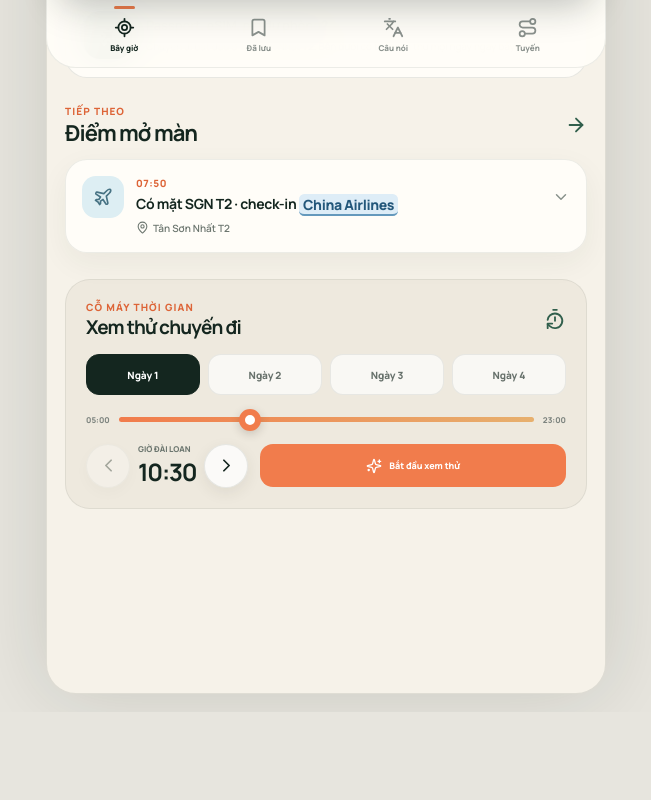
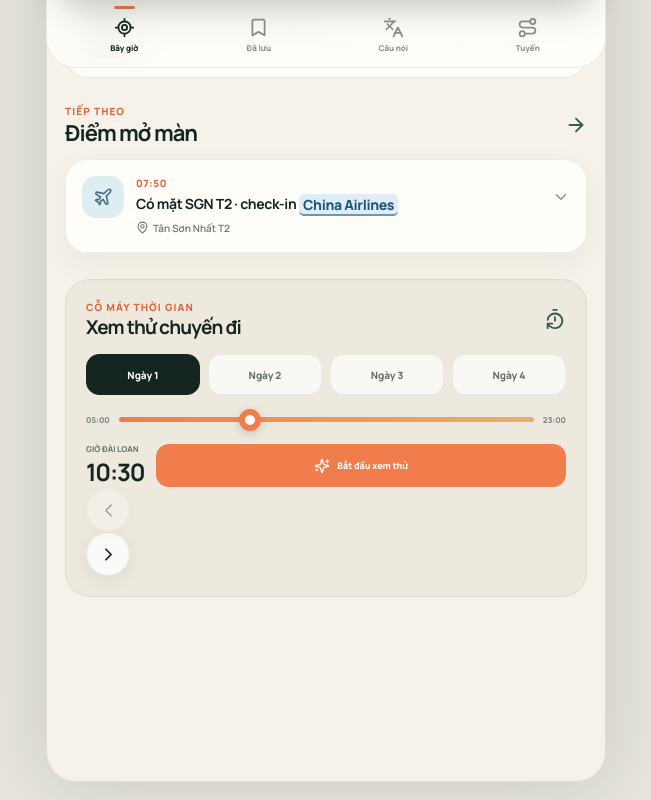
Before and after one commit to tranhiepdat/TripGuide, a React (Vite) app: page / in a window 1280 px wide. Shown: the part 714-1514 px from the top of the page, without its empty margins (314-965 px from the left). Before the commit the page ends 1426 px from the top, so only its background shows below. Built offline with nearby package versions, Linux system fonts and the light colour scheme.

Commit message:
feat: add fixed destination navigation controls

```diff
--- a/src/App.tsx
+++ b/src/App.tsx
@@ -523,9 +523,25 @@ function PreviewControls({
         <span>23:00</span>
       </div>
       <div className="preview-commit">
-        <div className="preview-time-control" role="group" aria-label="Chuyển giữa các điểm trong lịch trình">
+        <div className="preview-time-readout">
+          <small>Giờ Đài Loan</small>
+          <output htmlFor="preview-time-range" aria-live="polite" aria-atomic="true">
+            <strong>{formatPreviewClock(previewMinutes)}</strong>
+          </output>
+        </div>
+        {enabled ? (
+          <button className="secondary-action" type="button" onClick={onReset}>
+            <RefreshCcw size={16} /> Về thời gian thật
+          </button>
+        ) : (
+          <button className="primary-action" type="button" onClick={onEnable}>
+            <Sparkles size={16} /> Bắt đầu xem thử
+          </button>
+        )}
+      </div>
+      <div className="destination-side-controls" role="group" aria-label="Chuyển giữa các điểm trong lịch trình">
           <button
-            className="destination-step-button"
+            className="destination-step-button destination-step-button--previous"
             type="button"
             aria-label={previous ? `Điểm trước: ${previous.title}` : 'Không có điểm trước'}
             title={previous ? `Điểm trước: ${previous.title}` : 'Không có điểm trước'}
@@ -534,14 +550,8 @@ function PreviewControls({
           >
             <ChevronLeft size={21} />
           </button>
-          <div className="preview-time-readout">
-            <small>Giờ Đài Loan</small>
-            <output htmlFor="preview-time-range" aria-live="polite" aria-atomic="true">
-              <strong>{formatPreviewClock(previewMinutes)}</strong>
-            </output>
-          </div>
           <button
-            className="destination-step-button"
+            className="destination-step-button destination-step-button--next"
             type="button"
             aria-label={next ? `Điểm tiếp theo: ${next.title}` : 'Không có điểm tiếp theo'}
             title={next ? `Điểm tiếp theo: ${next.title}` : 'Không có điểm tiếp theo'}
@@ -550,16 +560,6 @@ function PreviewControls({
           >
             <ChevronRight size={21} />
           </button>
-        </div>
-        {enabled ? (
-          <button className="secondary-action" type="button" onClick={onReset}>
-            <RefreshCcw size={16} /> Về thời gian thật
-          </button>
-        ) : (
-          <button className="primary-action" type="button" onClick={onEnable}>
-            <Sparkles size={16} /> Bắt đầu xem thử
-          </button>
-        )}
       </div>
     </section>
   );
```
Lines whose indentation alone changed are shown as unchanged.
